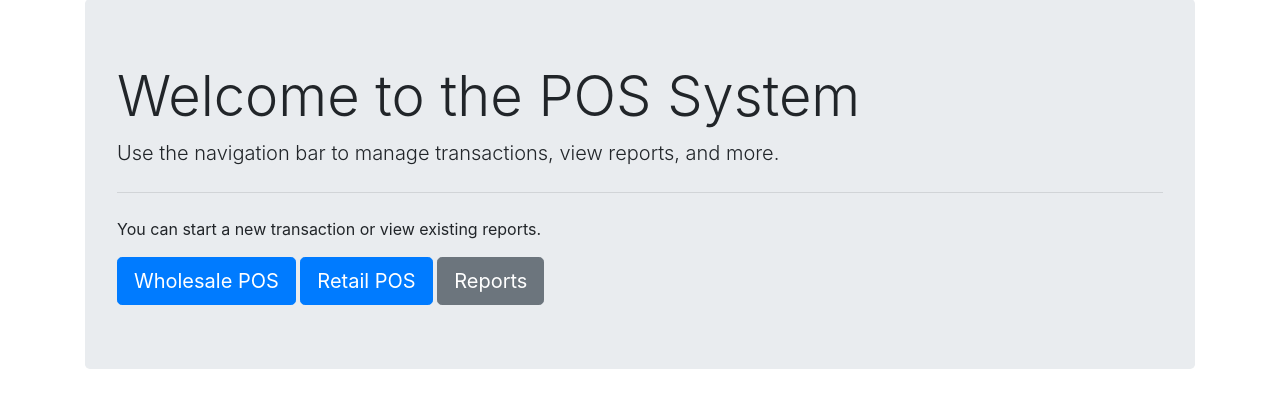
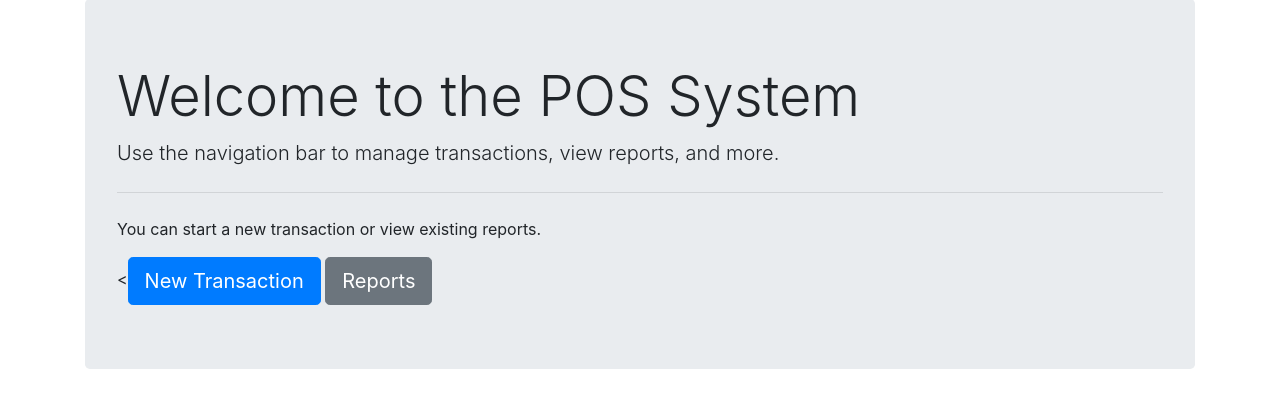
Before and after one commit to Denuwan392/santek-mobile, a Django app: page /pos/ in a window 1280 px wide. Shown: the part 81-489 px from the top of the page. Run offline with Django 5.2, Linux system fonts and the light colour scheme; the visitor is signed in with stand-in values (Sample User, id 1); parts of the project's set-up code (start-up, migrations or seed data) failed here and were passed over; some libraries are stand-ins or nearby versions.

Commit message:
Update dashboard.html

```diff
--- a/pos/templates/pos_system/dashboard.html
+++ b/pos/templates/pos_system/dashboard.html
@@ -9,8 +9,7 @@
     <p class="lead">Use the navigation bar to manage transactions, view reports, and more.</p>
     <hr class="my-4">
     <p>You can start a new transaction or view existing reports.</p>
-    <a class="btn btn-primary btn-lg" href="{% url 'pos_system:wholesale_pos' %}" role="button">Wholesale POS</a>
-    <a class="btn btn-primary btn-lg" href="{% url 'pos_system:retail_pos' %}" role="button">Retail POS</a>
+    <<a class="btn btn-primary btn-lg" href="{% url 'pos_system:create_transaction' %}" role="button">New Transaction</a>
     <a class="btn btn-secondary btn-lg" href="{% url 'pos_system:transaction_report' %}" role="button">Reports</a>
 </div>
 {% endblock %}
```
